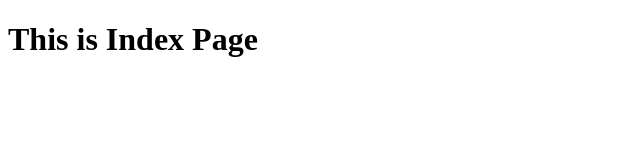
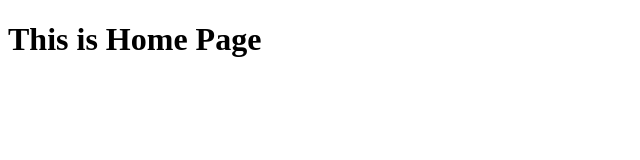
Before and after one commit to pateldenish4u/Project-2, a plain HTML site: page index.html in a window 1280 px wide. Shown: the full height of the page, 0-640 px from the left. Drawn offline with Linux system fonts and the light colour scheme.

Commit message:
Heading message change

```diff
--- a/index.html
+++ b/index.html
@@ -7,6 +7,6 @@
     <title>Project-1</title>
 </head>
 <body>
-    <h1>This is Index Page</h1>
+    <h1>This is Home Page</h1>
     </body>
 </html>
```
